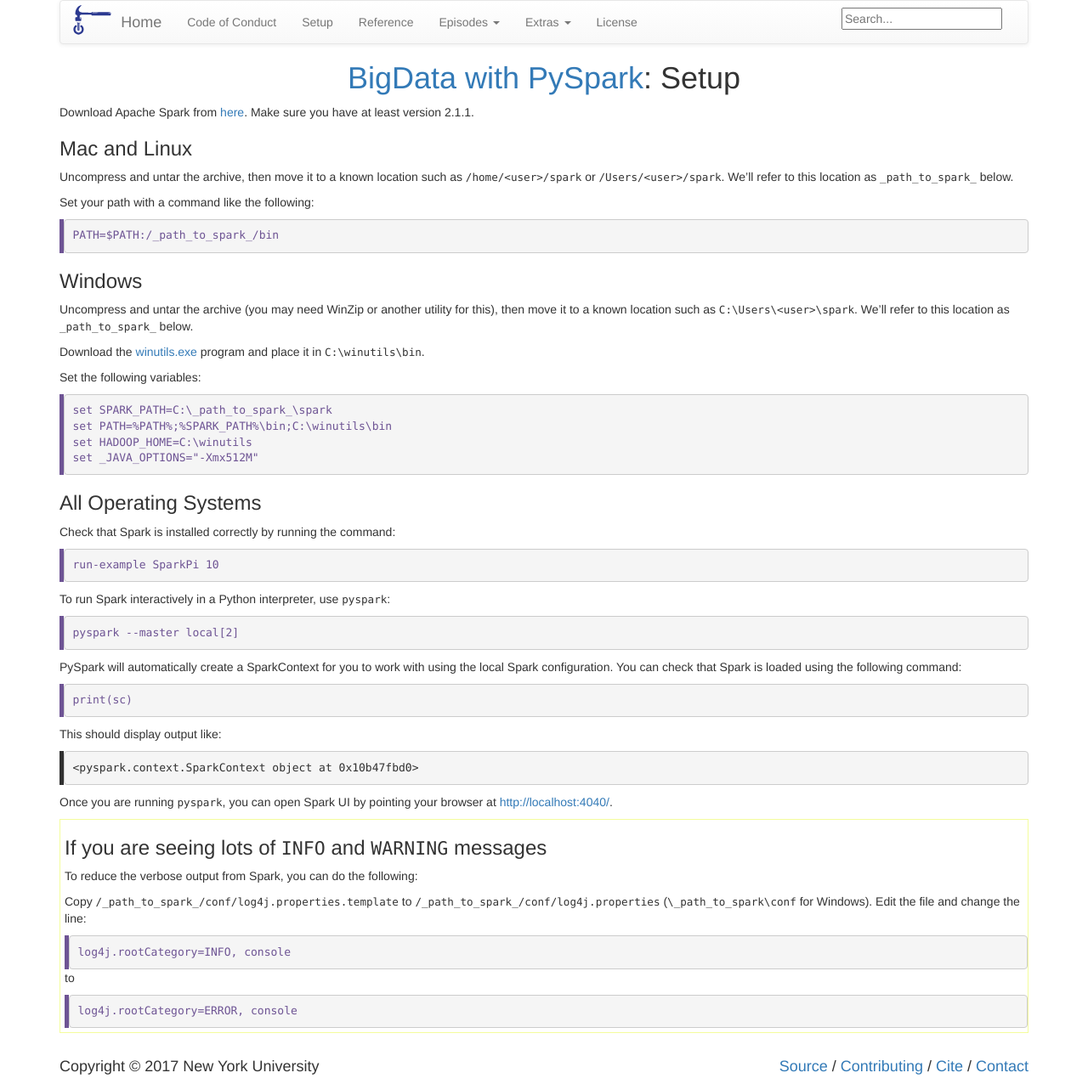
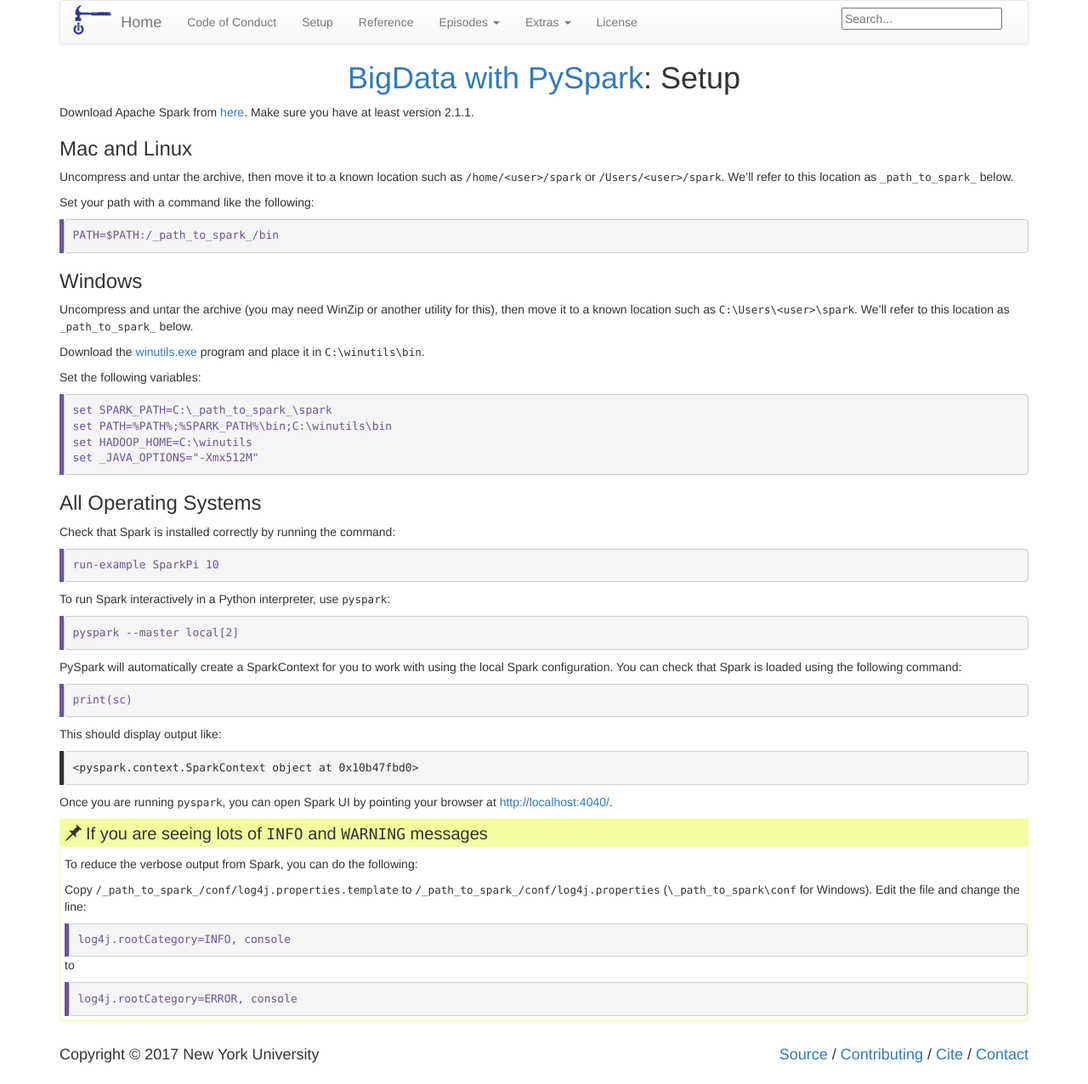
Before and after one commit to nyu-cds/python-bigdata, a Jekyll site: the page built from setup.md, in a window 1280 px wide. Shown: the whole page at 85% size. Built offline with Jekyll 4.4.1, drawn with Linux system fonts in a browser that asks for light colours.

Commit message:
Signed-off-by: Greg Watson <g.watson@computer.org>

```diff
--- a/setup.md
+++ b/setup.md
@@ -67,7 +67,7 @@
 
 Once you are running `pyspark`, you can open Spark UI by pointing your browser at [http://localhost:4040/](http://localhost:4040/).
 
-> ### If you are seeing lots of `INFO` and `WARNING` messages
+> ## If you are seeing lots of `INFO` and `WARNING` messages
 > To reduce the verbose output from Spark, you can do the following:
 >
 > Copy `/_path_to_spark_/conf/log4j.properties.template` to `/_path_to_spark_/conf/log4j.properties` (`\_path_to_spark\conf` for Windows).
```
